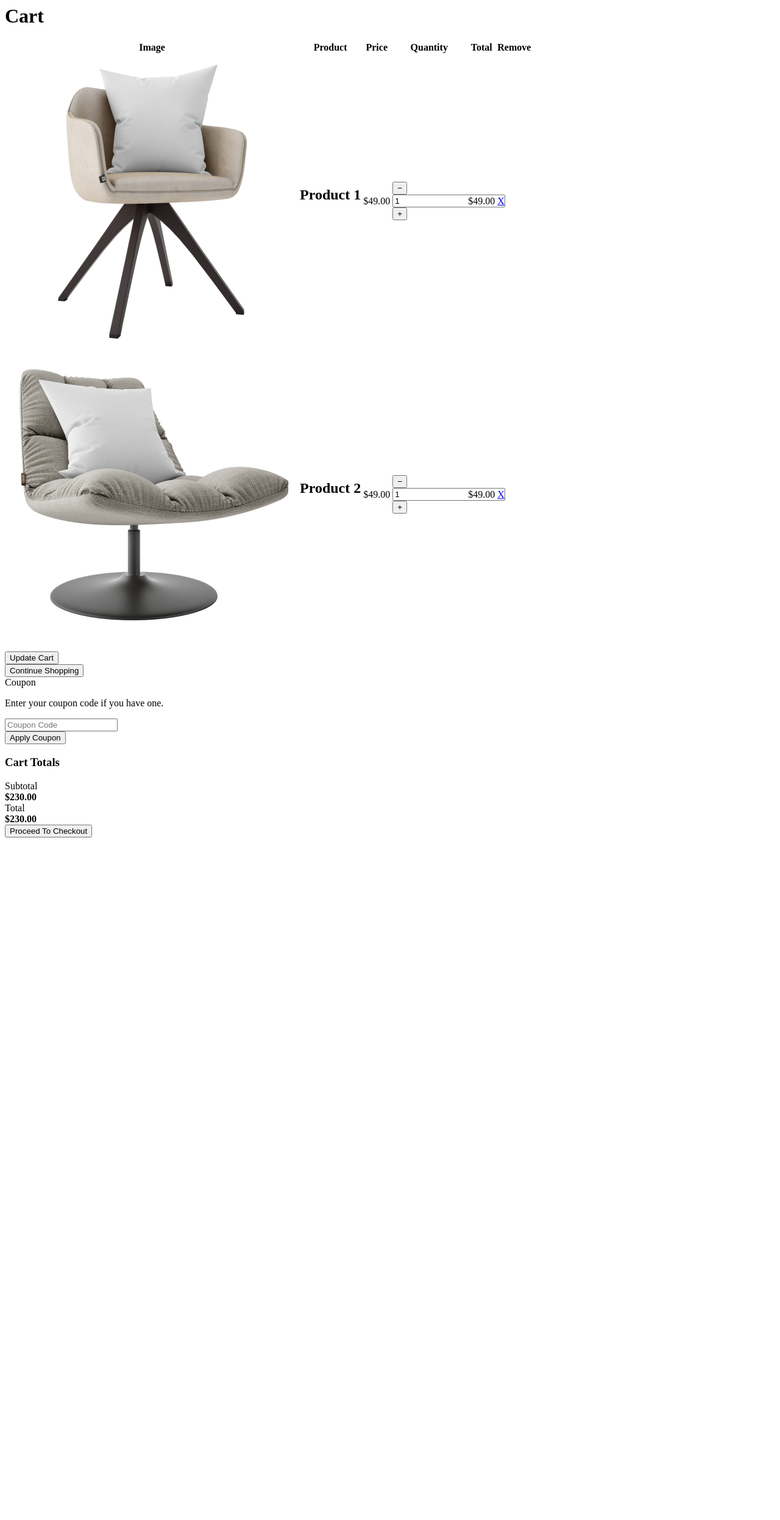
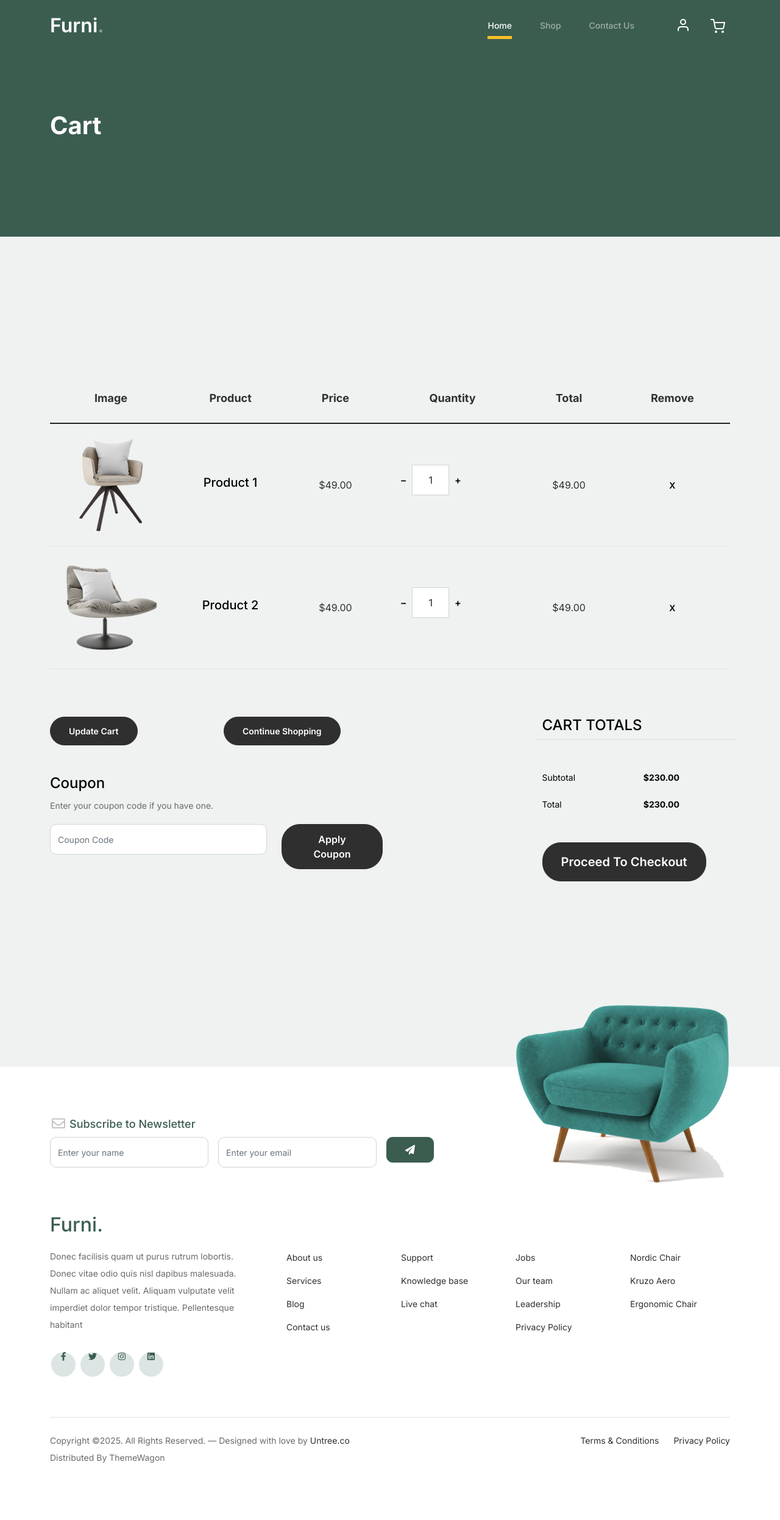
Before and after one commit to Sulkonean/php, a PHP site: page /cart.php in a window 1280 px wide. Shown: the whole page at 61% size. Before the commit the page ends 1373 px from the top, so only its background shows below. Run offline with PHP 8.4, Linux system fonts and the light colour scheme.

Commit message:
Updated multiple PHP files and added select2 vendor files

```diff
--- a/cart.php
+++ b/cart.php
@@ -1,3 +1,6 @@
+<?php include_once "include/head.php"; ?>
+<?php include_once "include/header.php"; ?>
+
 <div class="hero">
     <div class="container">
         <div class="row justify-content-between">
@@ -143,3 +146,7 @@
         </div>
     </div>
 </div>
+<?php include_once "include/footer.php"; ?>
+<!-- End Footer Section -->
+
+<?php include_once "include/script.php"; ?>
--- a/include/head.php
+++ b/include/head.php
@@ -12,5 +12,5 @@
 		<link href="https://cdnjs.cloudflare.com/ajax/libs/font-awesome/6.0.0-beta3/css/all.min.css" rel="stylesheet">
 		<link href="css/tiny-slider.css" rel="stylesheet">
 		<link href="css/style.css" rel="stylesheet">
-		<title>Furni Free Bootstrap 5 Template for Furniture and Interior Design Websites by Untree.co </title>
+		<title>Furni </title>
 	</head>
--- a/include/header.php
+++ b/include/header.php
@@ -70,7 +70,7 @@
 </nav> -->
 
 <!-- testing third -->
-<nav class="custom-navbar navbar navbar-expand-md navbar-dark bg-dark" aria-label="Furni navigation bar">
+<!-- <nav class="custom-navbar navbar navbar-expand-md navbar-dark bg-dark" aria-label="Furni navigation bar">
 
     <div class="container">
         <a class="navbar-brand" href="index.php">Furni<span>.</span></a>
@@ -93,10 +93,10 @@
                 <li class="nav-item">
                     <a class="nav-link <?= ($p == 'contact') ? 'active' : '' ?>" href="index.php?p=contact">Contact Us</a>
                 </li>
-                <!-- <li class="nav-item">
+                <li class="nav-item">
                     <a class="nav-link <?= ($p == 'checkout') ? 'active' : '' ?>" href="index.php?p=checkout">ChackOut</a>
                 </li> -->
-            </ul>
+            <!-- </ul>
 
             <ul class="custom-navbar-cta navbar-nav mb-0 ms-5">
                 <li class="nav-item">
@@ -114,4 +114,43 @@
         </div>
     </div>
 
+</nav> -->
+
+<nav class="custom-navbar navbar navbar-expand-md navbar-dark bg-dark" aria-label="Furni navigation bar">
+    <div class="container">
+        <a class="navbar-brand" href="index.php">Furni<span>.</span></a>
+
+        <button class="navbar-toggler" type="button" data-bs-toggle="collapse" data-bs-target="#navbarsFurni" aria-controls="navbarsFurni" aria-expanded="false" aria-label="Toggle navigation">
+            <span class="navbar-toggler-icon"></span>
+        </button>
+
+        <div class="collapse navbar-collapse" id="navbarsFurni">
+            <?php $p = isset($_GET['p']) ? $_GET['p'] : 'home'; ?>
+
+            <ul class="custom-navbar-nav navbar-nav ms-auto mb-2 mb-md-0">
+                <li class="nav-item <?= ($p == 'home') ? 'active' : '' ?>">
+                    <a class="nav-link" href="index.php">Home</a>
+                </li>
+                <li class="nav-item <?= ($p == 'shop') ? 'active' : '' ?>">
+                    <a class="nav-link" href="index.php?p=shop">Shop</a>
+                </li>
+                <li class="nav-item <?= ($p == 'contact') ? 'active' : '' ?>">
+                    <a class="nav-link" href="index.php?p=contact">Contact Us</a>
+                </li>
+            </ul>
+
+            <ul class="custom-navbar-cta navbar-nav mb-0 ms-5">
+                <li class="nav-item">
+                    <a class="nav-link" href="#">
+                        <img src="images/user.svg" alt="User" class="navbar-icon">
+                    </a>
+                </li>
+                <li class="nav-item">
+                    <a class="nav-link" href="index.php?p=cart">
+                        <img src="images/cart.svg" alt="Cart" class="navbar-icon">
+                    </a>
+                </li>
+            </ul>
+        </div>
+    </div>
 </nav>
--- a/include/hero.php
+++ b/include/hero.php
@@ -5,7 +5,7 @@
 							<div class="intro-excerpt">
 								<h1>Modern Interior <span clsas="d-block">Design Studio</span></h1>
 								<p class="mb-4">Donec vitae odio quis nisl dapibus malesuada. Nullam ac aliquet velit. Aliquam vulputate velit imperdiet dolor tempor tristique.</p>
-								<p><a href="" class="btn btn-secondary me-2">Shop Now</a><a href="#" class="btn btn-white-outline">Explore</a></p>
+								<p><a href="shop.php" class="btn btn-secondary me-2">Shop Now</a><a href="#" class="btn btn-white-outline">Explore</a></p>
 							</div>
 						</div>
 						<div class="col-lg-7">
--- a/index.php
+++ b/index.php
@@ -94,10 +94,10 @@
         <!-- End Blog Section -->
 
         <!-- Start Footer Section -->
-        <?php include "include/footer.php"; ?>
+        <?php include_once "include/footer.php"; ?>
         <!-- End Footer Section -->
 
-        <?php include "include/script.php"; ?>
+        <?php include_once "include/script.php"; ?>
     </body>
 
 </html>
--- a/shop.php
+++ b/shop.php
@@ -1,3 +1,5 @@
+<?php include_once "include/head.php"; ?>
+<?php include_once "include/header.php"; ?>
 <div class="hero">
     <div class="container">
         <div class="row justify-content-between">
@@ -134,3 +136,7 @@
         </div>
     </div>
 </div>
+<?php include "include/footer.php"; ?>
+<!-- End Footer Section -->
+
+<?php include "include/script.php"; ?>
```
Also changed, not shown: contact.php (+7 -1 lines), home.php (+4 -4 lines). Lines whose indentation alone changed are shown as unchanged.
